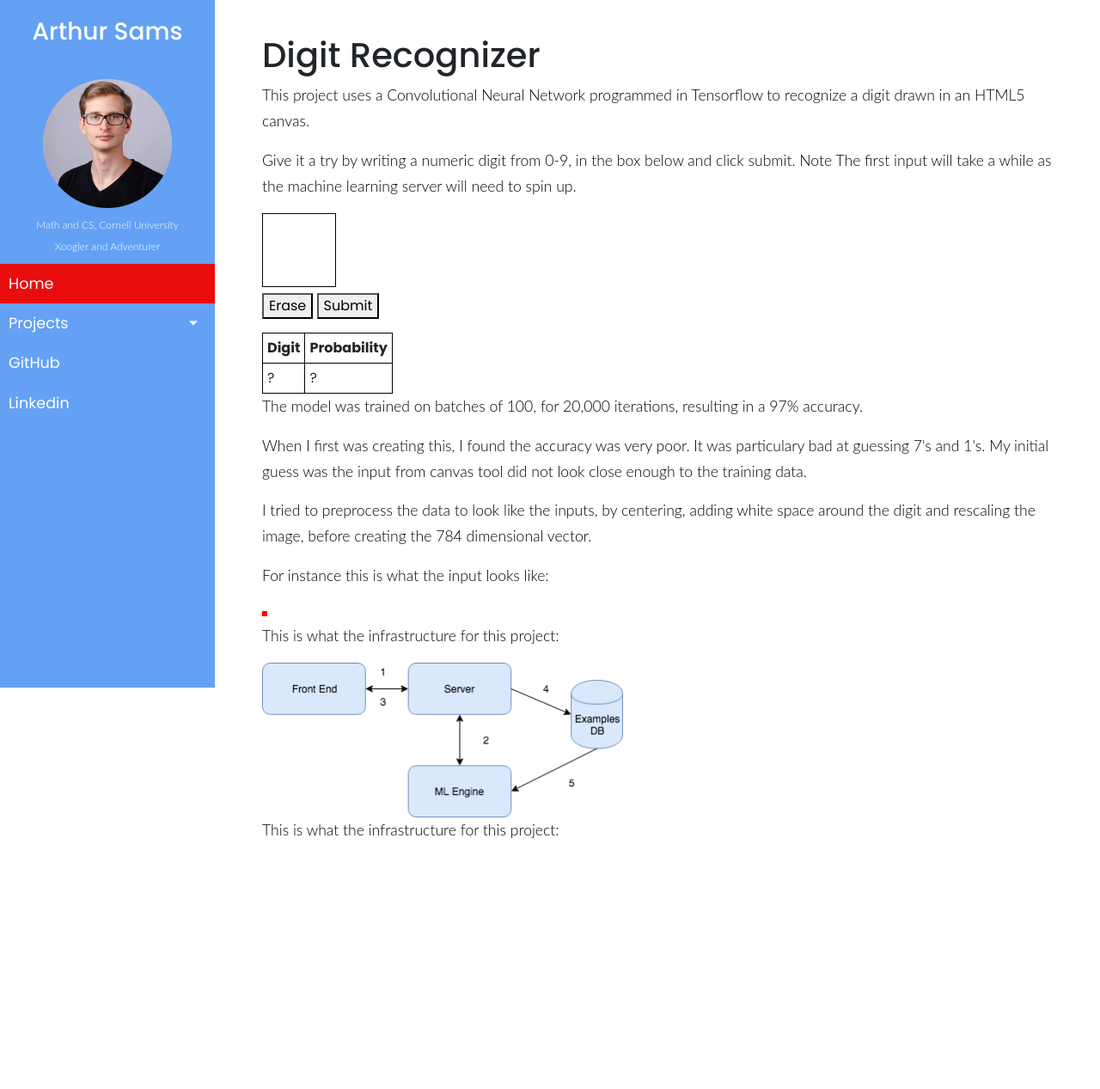
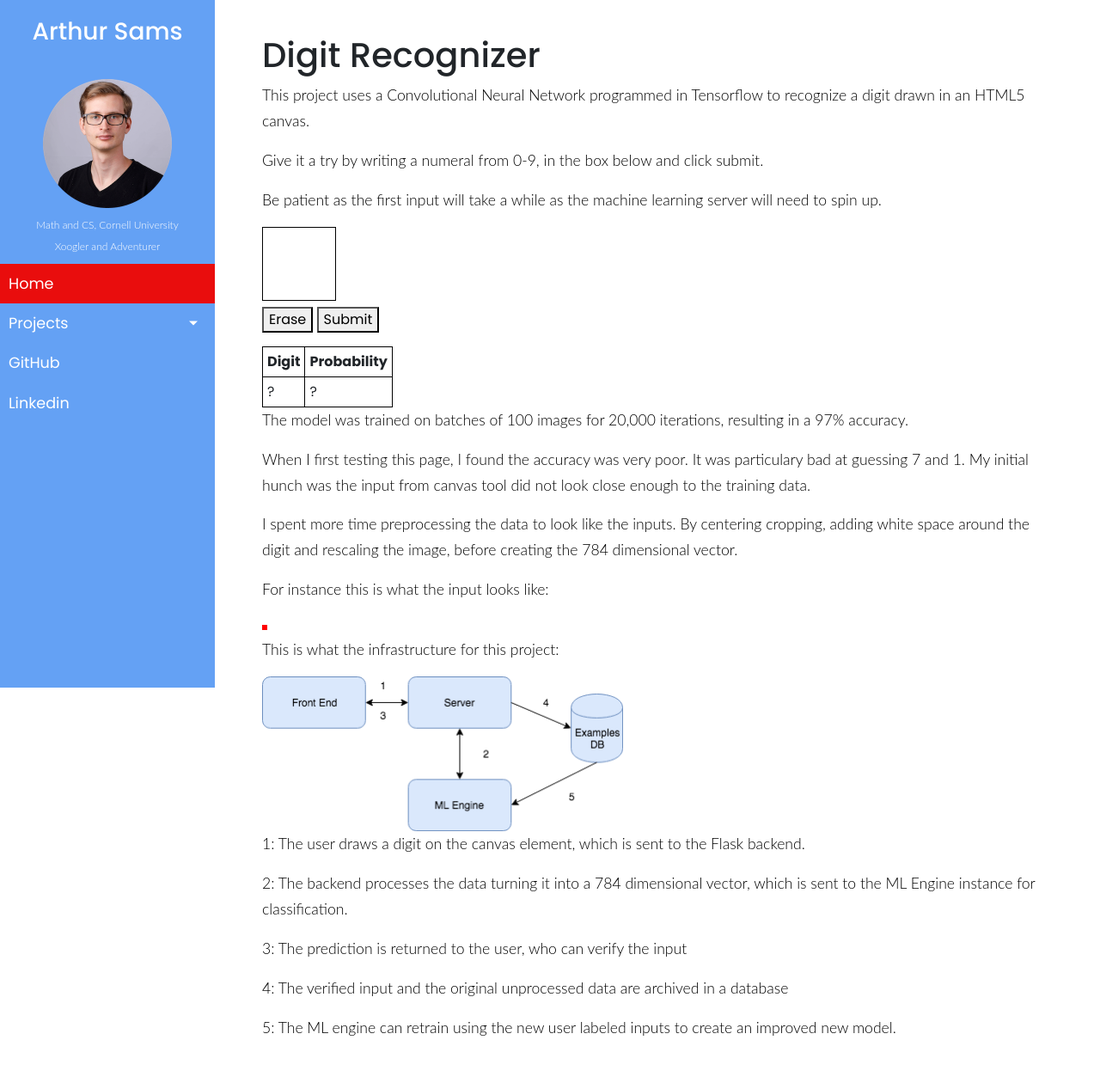
Before and after one commit to aasams258/my_site, a Python web app: template flask/templates/digits.html in a window 1280 px wide. Shown: the whole page at 86% size. Before the commit the page ends 975 px from the top, so only its background shows below. Run offline with Jinja, Linux system fonts and the light colour scheme; the template is opened without the code that fills it, so the values that code supplies are empty; some libraries are stand-ins or nearby versions.

Commit message:
Updating digits

```diff
--- a/flask/static/css/digits.css
+++ b/flask/static/css/digits.css
@@ -1,8 +1,8 @@
-table {
+#topK table {
     border-collapse: collapse;
 }
 
-table, th, td {
+#topK table, th, td {
     border: 1px solid black;
     padding: 5px;
 }
--- a/flask/templates/digits.html
+++ b/flask/templates/digits.html
@@ -8,8 +8,8 @@
 {% block content %}
   <h1>Digit Recognizer</h1>
   <p> This project uses a Convolutional Neural Network programmed in Tensorflow to recognize a digit drawn in an HTML5 canvas.</p>
-  <p> Give it a try by writing a numeric digit from 0-9, in the box below and click submit.
-      Note The first input will take a while as the machine learning server will need to spin up.</p>
+  <p> Give it a try by writing a numeral from 0-9, in the box below and click submit. </p>
+  <p> Be patient as the first input will take a while as the machine learning server will need to spin up.</p>
 
   <div id="container">
     <canvas id="imageView" width="84" height="84" style="border: 1px solid #000">
@@ -29,15 +29,20 @@
     <tr><td>?</td> <td>?</td></tr>
   </table>
 
-  <p> The model was trained on batches of 100, for 20,000 iterations, resulting in a 97% accuracy. </p>
-  <p> When I first was creating this, I found the accuracy was very poor. It was particulary bad at guessing 7's and 1's.
-      My initial guess was the input from canvas tool did not look close enough to the training data.
+  <p> The model was trained on batches of 100 images for 20,000 iterations, resulting in a 97% accuracy. </p>
+  <p> When I first testing this page, I found the accuracy was very poor. It was particulary bad at guessing 7 and 1.
+      My initial hunch was the input from canvas tool did not look close enough to the training data.
   </p>
-  <p> I tried to preprocess the data to look like the inputs, by centering, adding white space around the digit and rescaling the image, before creating the 784 dimensional vector.</p>
+  <p> I spent more time preprocessing the data to look like the inputs.
+    By centering cropping, adding white space around the digit and rescaling the image, before creating the 784 dimensional vector.</p>
   <p> For instance this is what the input looks like:</p>
   <img id="moded" src="" style="border-style: solid;border-width: 3px; border-color: red;"/>
 
   <p> This is what the infrastructure for this project:</p>
   <img src="static/img/ml_diagram_color.png" width="420" height="180">
-  <p> This is what the infrastructure for this project:</p>
+  <p> 1: The user draws a digit on the canvas element, which is sent to the Flask backend. </p>
+  <p> 2: The backend processes the data turning it into a 784 dimensional vector, which is sent to the ML Engine instance for classification. </p>
+  <p> 3: The prediction is returned to the user, who can verify the input </p>
+  <p> 4: The verified input and the original unprocessed data are archived in a database </p>
+  <p> 5: The ML engine can retrain using the new user labeled inputs to create an improved new model. </p>
 {% endblock %}
```
